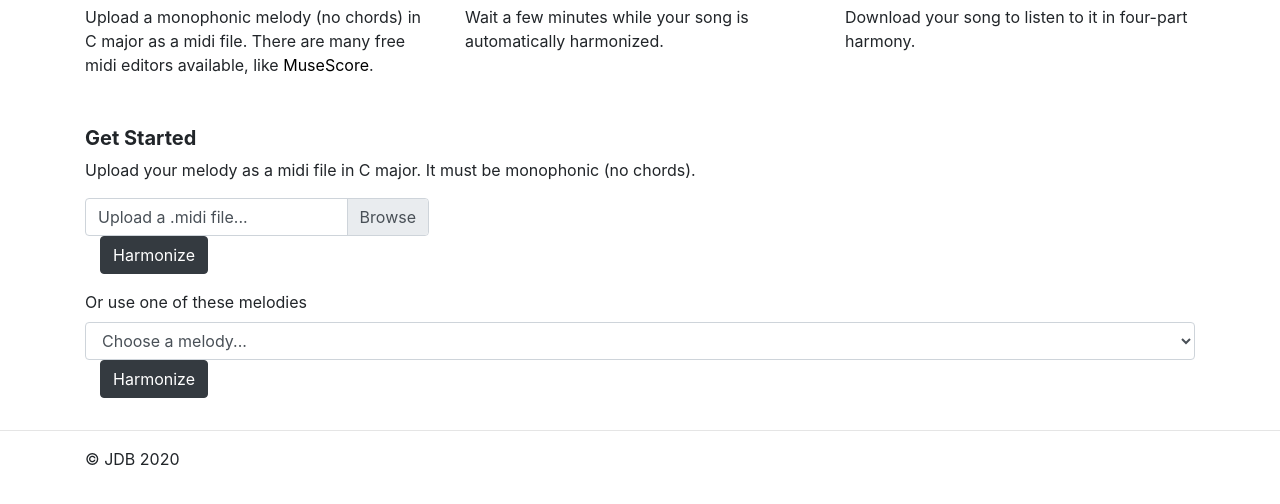
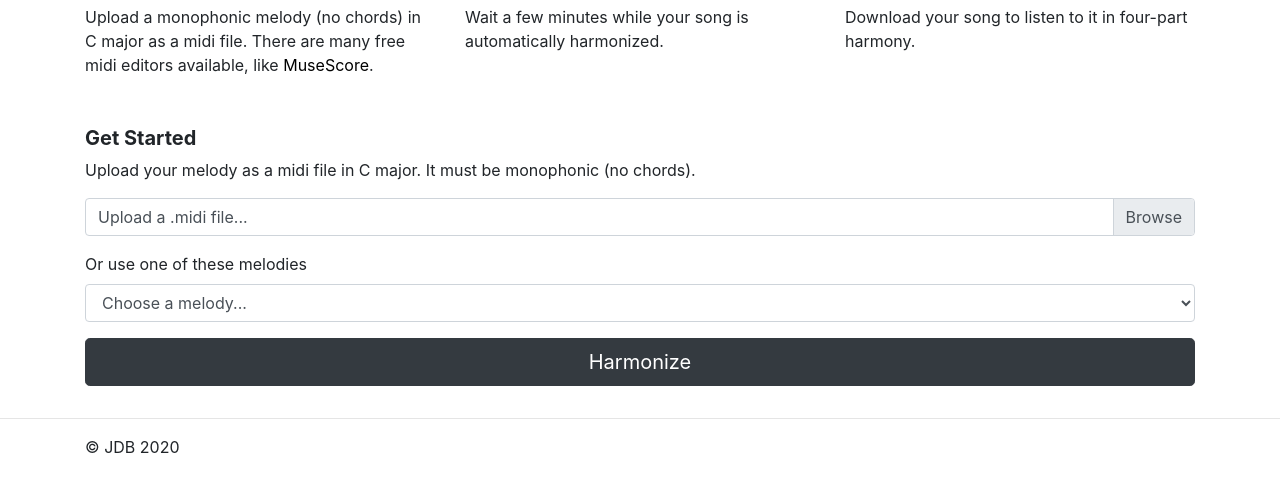
Before and after one commit to davidalvin/harmonizer_website, a Flask app: page / in a window 1280 px wide. Shown: the part 279-783 px from the top of the page. Run offline with Flask 2, Linux system fonts and the light colour scheme; some libraries are stand-ins or nearby versions.

Commit message:
Default melody functionality added

```diff
--- a/webapp/templates/index.html
+++ b/webapp/templates/index.html
@@ -28,40 +28,28 @@
     <div class="col-md-12">
       <h5><strong>Get Started</strong></h5>
       <p>Upload your melody as a midi file in C major. It must be monophonic (no chords).</p>
-      <div class="input-group mb-3">
       <form action = "/processing" method = "POST" enctype = "multipart/form-data">
-            <div class="input-group">
+        <div class="form-group">
           <div class="custom-file">
             <input type="file" name = "file" class="custom-file-input" id="inputGroupFile04" aria-describedby="inputGroupFileAddon04">
             <label class="custom-file-label" for="inputGroupFile04">Upload a .midi file...</label>
           </div>
         </div>
-
-            <div class="col-auto">
-              <button class="btn btn-dark" type="submit" id="inputGroupFileAddon04" onclick="displayLoader()">Harmonize</button>
+        <div class="form-group">
+          <label for="preloaded-melody">Or use one of these melodies</label>
+          <select name="default-melody" class="form-control" id="preloaded-melody">
+            <option selected="selected" value="">Choose a melody...</option>
+            <option value="twinkle-twinkle.mid">Twinkle Twinkle</option>
+            <option value="happy-birthday.mid">Happy Birthday</option>
+            <option value="bwv-438.mid">BWV 438</option>
+            <option value="sample-melody-1.mid">Sample Melody</option>
+            <option value="dummy.mid">Dummy Midi Song (Testing only)</option>
+          </select>
+        </div>
+        <div class="form-group">
+          <button class="btn btn-dark btn-lg btn-block" type="submit" id="inputGroupFileAddon04" onclick="displayLoader()">Harmonize</button>
         </div>
       </form>
-        </div>
-        <div class="row">
-          <div class="col">
-            <form action = "/test" method = "POST" enctype = "multipart/form-data">
-              <div class="form-group">
-                <label for="preloaded-melody">Or use one of these melodies</label>
-                <select name="default_melody" class="form-control" id="preloaded-melody">
-                  <option value="">Choose a melody...</option>
-                  <option value="twinkle-twinkle.mid">Twinkle Twinkle</option>
-                  <option value="sample-melody-1.mid">Sample Melody</option>
-                  <option value="happy-birthday-1.mid">Happy Birthday</option>
-                </select>
-                <div class="col-auto">
-                  <button class="btn btn-dark" type="submit" id="inputGroupFileAddon04" onclick="displayLoader()">Harmonize</button>
-                </div>
-              </div>
-            </form>
-          </div>
-        </div>
-
-
     </div>
   </div>
 
```
Lines whose indentation alone changed are shown as unchanged.
